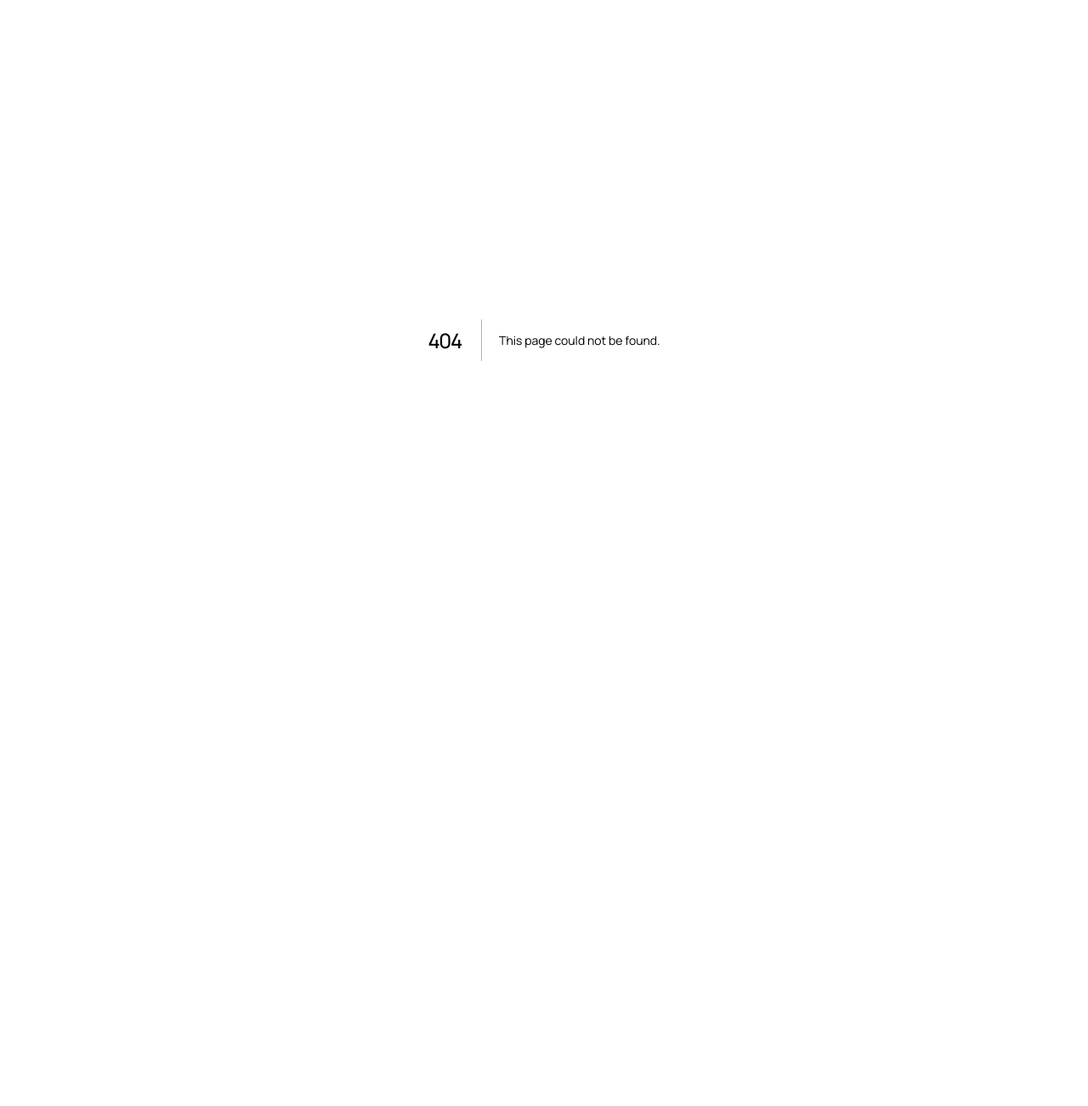
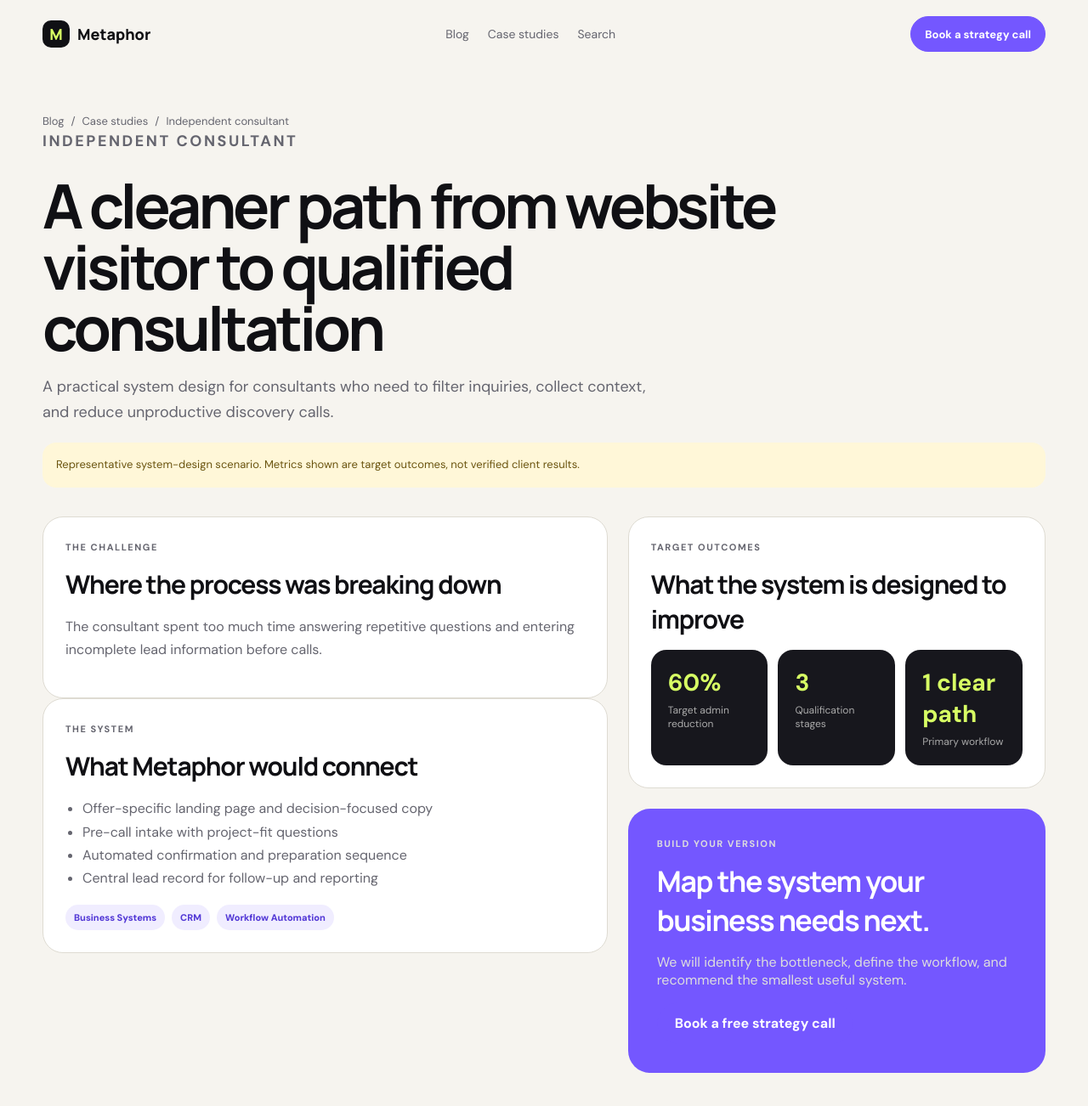
Before and after one commit to cocodev86/Coco1, a Next.js app: page /blog/case-studies/consultant-booking-and-intake-automation in a window 1280 px wide. Before the commit this address had no page. Shown: the top 1302 px of the page at 85% size. Before the commit the page ends 800 px from the top, so only its background shows below. Built offline with nearby package versions, Linux system fonts and the light colour scheme.

Commit message:
Add dynamic case study pages

```diff
--- /dev/null
+++ b/app/blog/case-studies/[slug]/page.tsx
@@ -0,0 +1,103 @@
+import type { Metadata } from "next";
+import Link from "next/link";
+import { notFound } from "next/navigation";
+import { caseStudies, getCaseStudy } from "../data";
+import styles from "../case-studies.module.css";
+
+type PageProps = {
+  params: Promise<{ slug: string }>;
+};
+
+export function generateStaticParams() {
+  return caseStudies.map((study) => ({ slug: study.slug }));
+}
+
+export async function generateMetadata({ params }: PageProps): Promise<Metadata> {
+  const { slug } = await params;
+  const study = getCaseStudy(slug);
+  if (!study) return {};
+
+  return {
+    title: `${study.title} | Metaphor Case Study`,
+    description: study.summary,
+  };
+}
+
+export default async function CaseStudyPage({ params }: PageProps) {
+  const { slug } = await params;
+  const study = getCaseStudy(slug);
+  if (!study) notFound();
+
+  return (
+    <main className={styles.page}>
+      <nav className={`shell ${styles.nav}`} aria-label="Case study navigation">
+        <Link className="brand" href="/"><span>M</span>Metaphor</Link>
+        <div className={styles.navLinks}>
+          <Link href="/blog">Blog</Link>
+          <Link href="/blog/case-studies">Case studies</Link>
+          <Link href="/blog/search">Search</Link>
+        </div>
+        <Link className="button button-small" href="/#booking">Book a strategy call</Link>
+      </nav>
+
+      <header className={`shell ${styles.detailHero}`}>
+        <div className={styles.crumbs}>
+          <Link href="/blog">Blog</Link><span>/</span>
+          <Link href="/blog/case-studies">Case studies</Link><span>/</span>
+          <span>{study.clientType}</span>
+        </div>
+        <p className="eyebrow">{study.clientType}</p>
+        <h1>{study.title}</h1>
+        <p>{study.summary}</p>
+        {study.status === "concept" && (
+          <div className={styles.notice}>
+            Representative system-design scenario. Metrics shown are target outcomes, not verified client results.
+          </div>
+        )}
+      </header>
+
+      <section className={`shell ${styles.detailGrid}`}>
+        <div>
+          <article className={styles.panel}>
+            <p className="eyebrow">The challenge</p>
+            <h2>Where the process was breaking down</h2>
+            <p>{study.challenge}</p>
+          </article>
+
+          <article className={styles.panel}>
+            <p className="eyebrow">The system</p>
+            <h2>What Metaphor would connect</h2>
+            <ul>
+              {study.system.map((item) => <li key={item}>{item}</li>)}
+            </ul>
+            <div className={styles.services}>
+              {study.services.map((service) => <span key={service}>{service}</span>)}
+            </div>
+          </article>
+        </div>
+
+        <aside>
+          <article className={styles.panel}>
+            <p className="eyebrow">Target outcomes</p>
+            <h2>What the system is designed to improve</h2>
+            <div className={styles.outcomeGrid}>
+              {study.outcomes.map((outcome) => (
+                <div className={styles.outcome} key={outcome.label}>
+                  <strong>{outcome.value}</strong>
+                  <span>{outcome.label}</span>
+                </div>
+              ))}
+            </div>
+          </article>
+
+          <div className={styles.cta}>
+            <p className="eyebrow">Build your version</p>
+            <h2>Map the system your business needs next.</h2>
+            <p>We will identify the bottleneck, define the workflow, and recommend the smallest useful system.</p>
+            <Link className="button" href="/#booking">Book a free strategy call</Link>
+          </div>
+        </aside>
+      </section>
+    </main>
+  );
+}
```
